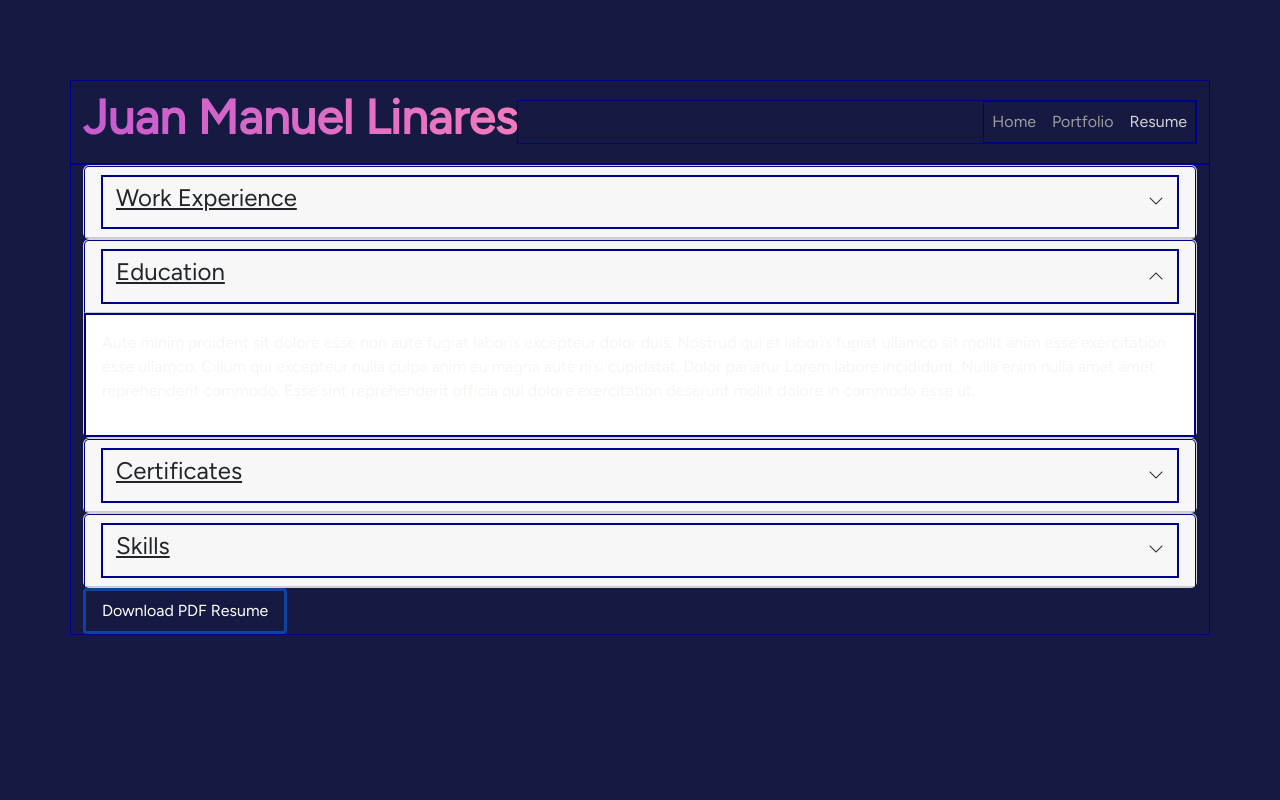
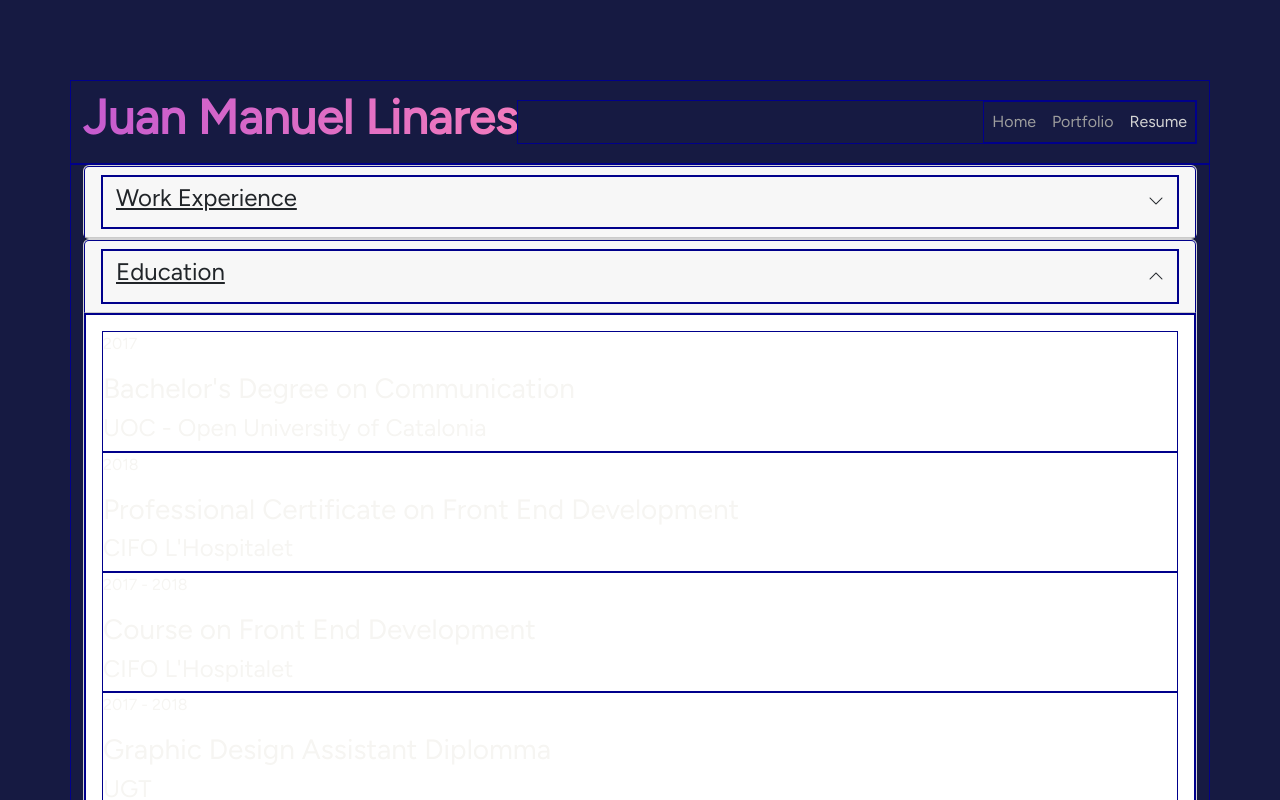
Before and after one commit to jmlinares2019/my-resume-2024, an Angular app: page /resume in a window 1280 px wide. Both pictures are taken after a click on the button "Education". Shown: the top 800 px of the page. Built offline with nearby package versions, Linux system fonts and the light colour scheme.

Commit message:
Adding data to Resume component and subcomponents

```diff
--- a/src/app/pages/resume/resume.component.html
+++ b/src/app/pages/resume/resume.component.html
@@ -1,6 +1,7 @@
 <div class="container poppins-regular">
     <!-- Interactive resume -->
     <accordion [isAnimated]="true">
+        <!-- Experience -->
         <accordion-group [(isOpen)]="experienceIsOpen">
             <button
                 accordion-heading
@@ -13,8 +14,8 @@
                 *ngFor="let experience of experiences">
                 <app-experience [experience]="experience"></app-experience>
             </div>
-
         </accordion-group>
+        <!-- Education -->
         <accordion-group [(isOpen)]="educationIsOpen">
             <button
                 accordion-heading
@@ -23,18 +24,26 @@
                 <i [hidden]="educationIsOpen" class="bi bi-chevron-down"></i>
                 <i [hidden]="!educationIsOpen" class="bi bi-chevron-up"></i>
             </button>
-            <p>Aute minim proident sit dolore esse non aute fugiat laboris excepteur dolor duis. Nostrud qui et laboris fugiat ullamco sit mollit anim esse exercitation esse ullamco. Cillum qui excepteur nulla culpa anim eu magna aute nisi cupidatat. Dolor pariatur Lorem labore incididunt. Nulla enim nulla amet amet reprehenderit commodo. Esse sint reprehenderit officia qui dolore exercitation deserunt mollit dolore in commodo esse ut.</p>
+            <div
+                *ngFor="let education of educations">
+                <app-education [education]="education"></app-education>
+            </div>
         </accordion-group>
-        <accordion-group [(isOpen)]="certificatesIsOpen">
+        <!-- Languages -->
+        <accordion-group [(isOpen)]="languagesIsOpen">
             <button
                 accordion-heading
                 class="accordion-heading btn">
-                <h4 class="btn-link">Certificates</h4>
-                <i [hidden]="certificatesIsOpen" class="bi bi-chevron-down"></i>
-                <i [hidden]="!certificatesIsOpen" class="bi bi-chevron-up"></i>
+                <h4 class="btn-link">Languages</h4>
+                <i [hidden]="languagesIsOpen" class="bi bi-chevron-down"></i>
+                <i [hidden]="!languagesIsOpen" class="bi bi-chevron-up"></i>
             </button>
-            <p>Aute minim proident sit dolore esse non aute fugiat laboris excepteur dolor duis. Nostrud qui et laboris fugiat ullamco sit mollit anim esse exercitation esse ullamco. Cillum qui excepteur nulla culpa anim eu magna aute nisi cupidatat. Dolor pariatur Lorem labore incididunt. Nulla enim nulla amet amet reprehenderit commodo. Esse sint reprehenderit officia qui dolore exercitation deserunt mollit dolore in commodo esse ut.</p>
+            <div
+                *ngFor="let language of languages">
+                <app-languages [language]="language"></app-languages>
+            </div>
         </accordion-group>
+        <!-- Skills -->
         <accordion-group [(isOpen)]="skillsIsOpen">
             <button
                 accordion-heading
@@ -43,35 +52,7 @@
                 <i [hidden]="skillsIsOpen" class="bi bi-chevron-down"></i>
                 <i [hidden]="!skillsIsOpen" class="bi bi-chevron-up"></i>
             </button>
-            <div class="row">
-                <div class="col">
-                    <h5 class="skills-heading">Languages</h5>
-                    <ul class="skills-list">
-                        <li class="skill-item"
-                            *ngFor="let language of languages">
-                            {{ language }}
-                        </li>
-                    </ul>
-                </div>
-                <div class="col">
-                    <h5 class="skills-heading">Frameworks</h5>
-                    <ul class="skills-list">
-                        <li class="skill-item"
-                            *ngFor="let framework of frameworks">
-                            {{ framework }}
-                        </li>
-                    </ul>
-                </div>
-                <div class="col">
-                    <h5 class="skills-heading">Others</h5>
-                    <ul class="skills-list">
-                        <li class="skill-item"
-                            *ngFor="let other of others">
-                            {{ other }}
-                        </li>
-                    </ul>
-                </div>
-            </div>
+            <app-skills></app-skills>
         </accordion-group>
     </accordion>
     <!-- PDF resume -->
--- a/src/app/pages/resume/resume.component.ts
+++ b/src/app/pages/resume/resume.component.ts
@@ -1,7 +1,11 @@
-import { ExperiencesService } from './../../_services/experiences.service';
 import { Component, OnInit, Renderer2 } from '@angular/core';
 import { Title } from '@angular/platform-browser';
 import { Experience } from '../../_models/Experience';
+import { Education } from '../../_models/Education';
+import { Language } from './../../_models/Languages';
+import { LanguagesService } from './../../_services/languages.service';
+import { EducationService } from './../../_services/education.service';
+import { ExperiencesService } from './../../_services/experiences.service';
 
 @Component({
   selector: 'app-resume',
@@ -11,48 +15,30 @@ import { Experience } from '../../_models/Experience';
 export class ResumeComponent implements OnInit{
 
   experiences = {} as Experience[];
+  educations = {} as Education[];
+  languages = {} as Language[];
 
-  constructor(private titleService: Title, private renderer: Renderer2, private ExperiencesService: ExperiencesService){
+  constructor(private titleService: Title, private renderer: Renderer2, private ExperiencesService: ExperiencesService, private EducationService: EducationService, private LanguagesService: LanguagesService){
     this.titleService.setTitle("John Doe - Resume");
   }
 
   ngOnInit(): void {
     this.experiences = this.ExperiencesService.getExperiences();
+    this.educations = this.EducationService.getEducations();
+    this.languages = this.LanguagesService.getLanguages();
   }
 
   // Experience
   experienceIsOpen: boolean = false;
 
-  // Educations
+  // Education
   educationIsOpen: boolean = false;
 
-  // Certificates
-  certificatesIsOpen: boolean = false;
+  // Languages
+  languagesIsOpen: boolean = false;
 
   // Skills
   skillsIsOpen: boolean = false;
-
-  languages: string[] = [
-    "HTML5",
-    "CSS3",
-    "JavaScript",
-    "TypeScript",
-    "PHP"
-  ];
-
-  frameworks: string[] = [
-    "Angular",
-    "React",
-    "NodeJS",
-    "Laravel",
-    "Wordpress"
-  ];
-
-  others: string[] = [
-    "Source control (Git)",
-    "MVC architecture",
-    "Adobe Creative Suite"
-  ]
 
   // Download PDF file
   downloadFile(){
```
